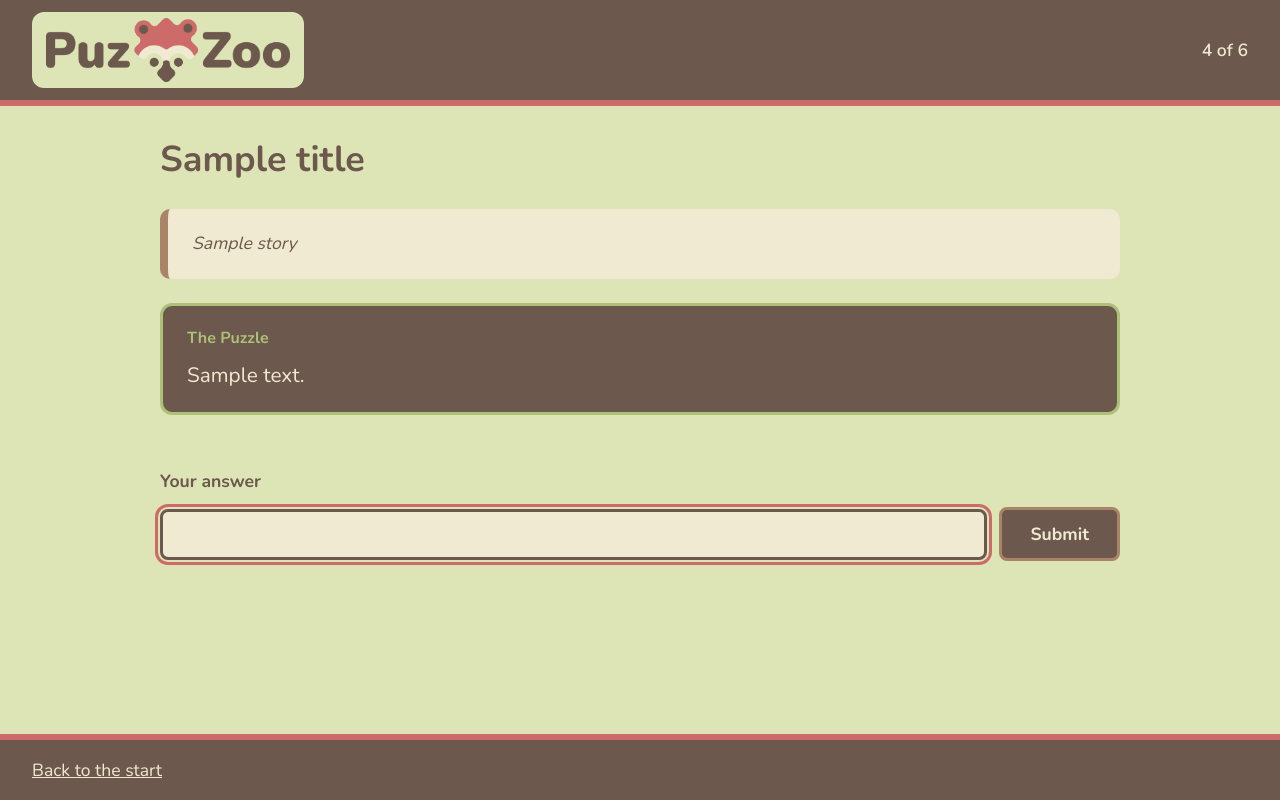
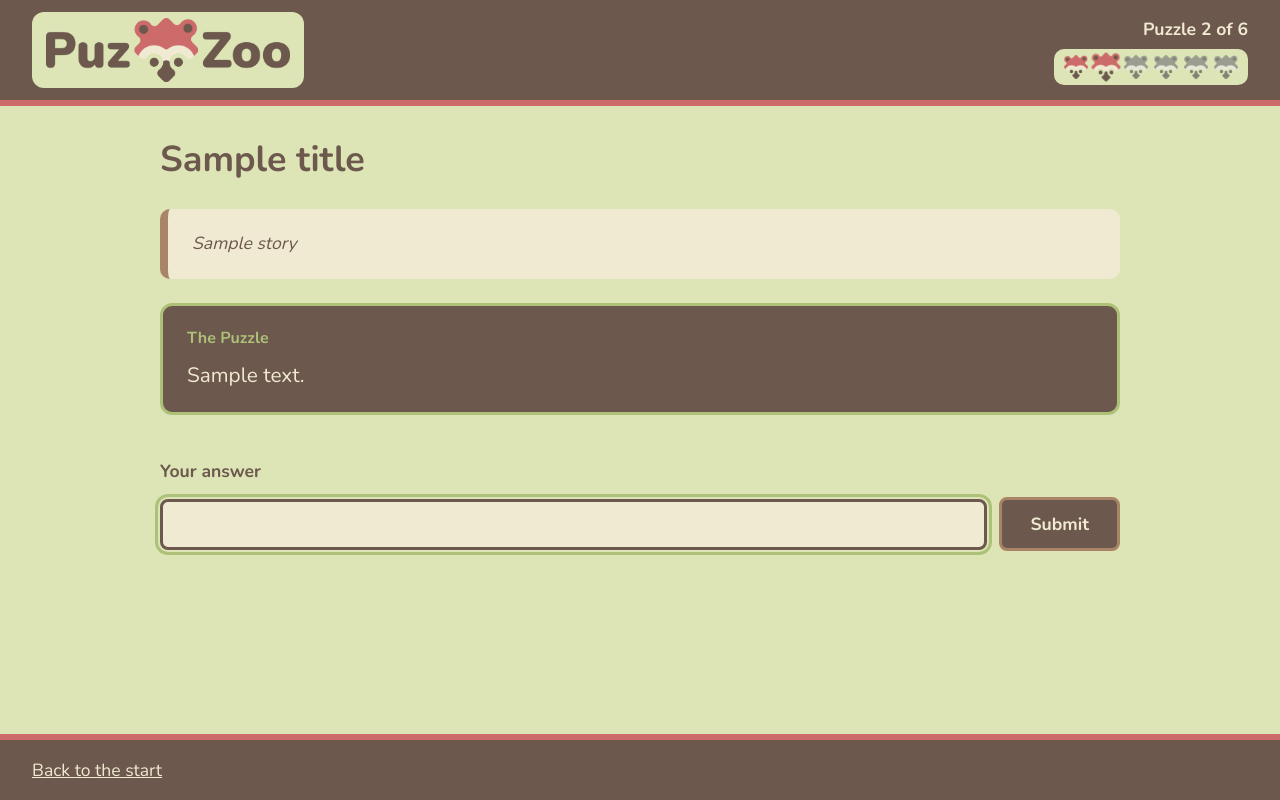
Before and after one commit to Janis-Marsh/ejs_puzzle_game, a Node server app: template views/puzzle.ejs in a window 1280 px wide. Run offline with Node 20, Linux system fonts and the light colour scheme; the template is opened without the code that fills it: most values are stand-ins (such as "Sample title", 1, 10 or a date in 2020).

Commit message:
finished progress tracker

```diff
--- a/data/puzzles.js
+++ b/data/puzzles.js
@@ -22,11 +22,11 @@ module.exports = [
     {
         title: 'The Misty Hill',
         story: 'A tank slides aside and reveals a stairway winding up into the hills. the air turns cool nd misty, and the trees creak overhead. Someone has left a message in secret writing on the handrail',
-        text: 'Ylk whukh'
+        text: 'Slide each letter back as many places as the message has letters: zml xivli'
     },
     {
         title: 'The Golden Plain',
         story: 'The mist clears at the top of the hill and opens into a wide, golden field under the stars. Something large stirs in the tall grass, and a message has been scratched into a rusted gatepost. The way out must be close',
-        text: '.-.. .. --- -.'
+        text: 'Those aren\'t just stray marks on the page; every single one is spelling something out: .-.. .. --- -.'
     }
 ]
--- a/public/style.css
+++ b/public/style.css
@@ -1,3 +1,4 @@
+/* Font */
 @font-face {
   font-family: "Nunito";
   src: url("/assets/Nunito-Variable.ttf") format("truetype");
@@ -6,6 +7,8 @@
   font-display: swap;
 }
 
+
+/* Color palette */
 :root {
   --text: #f0ead2ff;
   --bg: #dde5b6ff;
@@ -19,6 +22,16 @@
   box-sizing: border-box;
 }
 
+h1 {
+  margin: 0 0 1.25rem;
+  font-size: 2.25rem;
+}
+
+a {
+  color: var(--panel);
+}
+
+/* Body */
 body {
   margin: 0;
   min-height: 100vh;
@@ -32,6 +45,7 @@ body {
   line-height: 1.6;
 }
 
+/* Main content */
 main {
   width: 100%;
   max-width: 960px;
@@ -39,14 +53,7 @@ main {
   margin-top: 25px;
 }
 
-h1 {
-  margin: 0 0 1.25rem; font-size: 2.25rem;
-}
-
-a {
-  color: var(--panel);
-}
-
+/* Header */
 .site-header {
   display: flex;
   align-items: center;
@@ -58,6 +65,7 @@ a {
   border-bottom: 6px solid var(--accent2);
 }
 
+/* Logo */
 .logo {
   background: var(--bg);
   padding: 6px 14px;
@@ -72,6 +80,54 @@ a {
   object-fit: contain;
 }
 
+/* Progress */
+.progress {
+  display: flex;
+  flex-direction: column;
+  align-items: flex-end;
+  gap: 0.40rem;
+}
+
+.progress-text {
+  margin: 0;
+  font-weight: bold;
+}
+
+/* Tracker */
+.tracker {
+  display: flex;
+  flex-wrap: wrap;
+  justify-content: flex-end;
+  gap: 6px;
+  padding: 6px 10px;
+  background: var(--bg);
+  border-radius: 10px;
+}
+
+/* Puzzle icons */
+.tracker-icon {
+  display: block;
+  height: 24px;
+  width: auto;
+  opacity: 0.7;
+  filter: grayscale(1);
+}
+
+/* Solved puzzle */
+.tracker-icon.done {
+  opacity: 1;
+  filter: none;
+}
+
+/* Current puzzle */
+.tracker-icon.current {
+  opacity: 1;
+  filter: none;
+  transform: scale(1.2);
+}
+
+
+/* Footer */
 .site-footer {
   display: flex;
   justify-content: space-between;
@@ -85,6 +141,8 @@ a {
   color: var(--text);
 }
 
+
+/* Story box */
 .story-box {
   background: var(--text);
   border-left: 8px solid var(--card);
@@ -104,9 +162,11 @@ a {
 }
 
 .story-text {
-  margin: 0; line-height: 1.7;
+  margin: 0;
+  line-height: 1.7;
 }
 
+/* Prompt box */
 .prompt-box {
   background: var(--panel);
   color: var(--text);
@@ -117,21 +177,31 @@ a {
 }
 
 .prompt-box h2 {
-  margin: 0 0 0.5rem; font-size: 1rem; color: var(--accent);
+  margin: 0 0 0.5rem;
+  font-size: 1rem;
+  color: var(--accent);
 }
 
 .prompt-text {
-  margin: 0; font-size: 1.3rem; overflow-wrap: anywhere;
+  margin: 0;
+  font-size: 1.3rem;
+  overflow-wrap: anywhere;
 }
 
+
+/* Puzzle */
 .puzzle {
   display: grid;
   grid-template-columns: 1fr 1fr;
   column-gap: 1.5rem;
 }
 
-.puzzle > * { grid-column: 1 / -1; }
+.puzzle > * {
+  grid-column: 1 / -1;
+}
 
+
+/* Answer form */
 .answer-form {
   display: flex;
   flex-wrap: wrap;
@@ -141,7 +211,8 @@ a {
 }
 
 .answer-form label {
-  width: 100%; font-weight: bold;
+  width: 100%;
+  font-weight: bold;
 }
 
 .answer-form input {
@@ -159,7 +230,10 @@ a {
   border-color: var(--panel);
 }
 
-button, .button {
+
+/* Buttons */
+button,
+.button {
   display: inline-block;
   padding: 0.75rem 1.75rem;
   background: var(--panel);
@@ -173,24 +247,20 @@ button, .button {
   cursor: pointer;
 }
 
-button:hover, .button:hover {
-  border-color: var(--accent);
+button:hover,
+.button:hover {
+  border-color: var(--accent2);
   filter: brightness(1.15);
 }
 
-:focus-visible {
-  outline: 3px solid var(--accent2); outline-offset: 2px;
-}
-
+/* Error messages */
 .error-message {
   color: var(--accent2);
   font-weight: bold;
 }
 
-.error-box {
-  margin: 5px;
+/* Focus visible */
+:focus-visible {
+  outline: 3px solid var(--accent);
+  outline-offset: 2px;
 }
-
-.tracker {
-  font-weight: 600;
-}
--- a/views/partials/header.ejs
+++ b/views/partials/header.ejs
@@ -4,6 +4,7 @@
     <meta charset="UTF-8">
     <meta name="viewport" content="width=device-width, initial-scale=1.0">
     <title>Puz-Zoo</title>
+    <link rel="icon" href="/assets/icon.png">
     <link rel="stylesheet" href="/style.css">
 </head>
 <body>
@@ -12,6 +13,17 @@
     <img src="/assets/logo.png" alt="puz-zoo" class="logo-img">
   </a>
 
-  <p class="tracker">4 of 6</p>
+    <% if (typeof locals.index === 'number') { %>
+    <div class="progress">
+        <p class="progress-text">Puzzle <%= index + 1 %> of 6</p>
+        <div class="tracker" aria-hidden="true">
+        <% for (let i = 0; i < 6; i++) { %>
+            <img src="/assets/icon.png" alt=""
+                class="tracker-icon<%= i < index ? ' done' : '' %><%= i === index ? ' current' : '' %>">
+        <% } %>
+        </div>
+    </div>
+    <% } %>
+
 </header>
 <main>
--- a/views/puzzle.ejs
+++ b/views/puzzle.ejs
@@ -12,14 +12,15 @@
     <p class="prompt-text"><%= text %></p>
   </section>
 
-  <section class="error-box">
+  <section>
     <p class="error-message"><%= locals?.error %></p>
   </section>
 
   <form method="POST" class="answer-form">
-    <label for="answer">Your answer</label>
-    <input type="text" id="answer" name="answer" required maxlength="100" autofocus>
-    <button type="submit">Submit</button>
+        <label for="answer">Your answer</label>
+        <input type="text" id="answer" name="answer"
+            required maxlength="100" autocomplete="off" autofocus>
+        <button type="submit">Submit</button>
   </form>
 
 </article>
```
